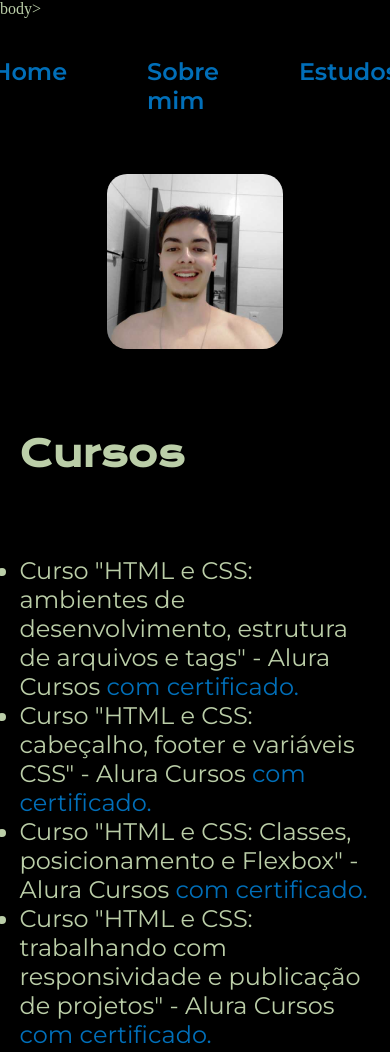
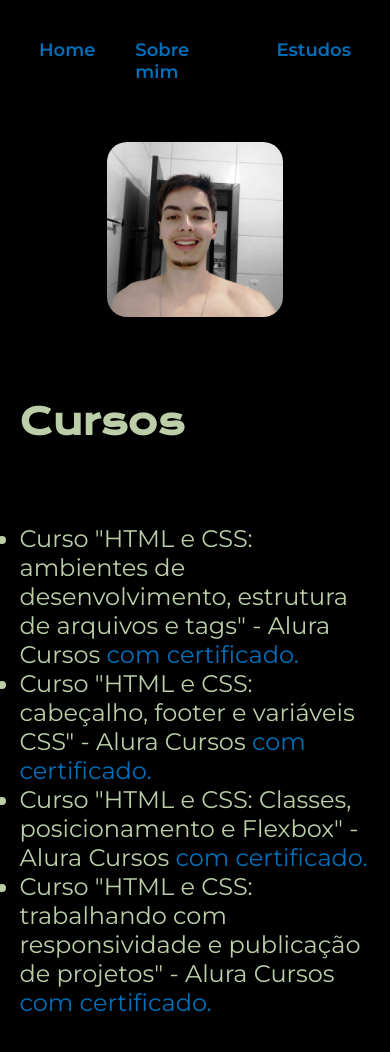
Before and after one commit to lucasalvesz01/portfolio, a plain HTML site: page curriculo.html in a window 390 px wide. Shown: the top 1052 px of the page. Drawn offline with nearby package versions, Linux system fonts and the light colour scheme.

Commit message:
Atualizando media queries

```diff
--- a/curriculo.html
+++ b/curriculo.html
@@ -6,7 +6,7 @@
     <title>Currículo</title>
     <link rel="stylesheet" href="./styles/style.css">
 </head>
-body>
+<body>
     <header class="cabecalho">
         <nav class="cabecalho__menu">
             <a class="cabecalho__menu__link" href="index.html">Home</a>
--- a/styles/style.css
+++ b/styles/style.css
@@ -143,3 +143,13 @@ body {
         width: auto;
     }
 }
+
+@media (max-width: 440px) {
+    .cabecalho__menu{
+        gap: 40px;
+    }
+
+    .cabecalho__menu__link{
+        font-size: 1.125rem;
+    }
+}
```
Also changed, not shown: assets/TelaInicialPortifolio.png (renamed from TelaInicialPortifolio.png).
